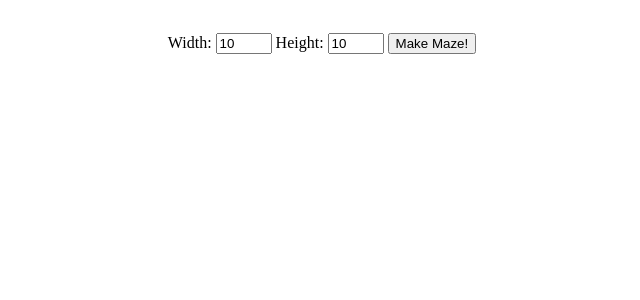
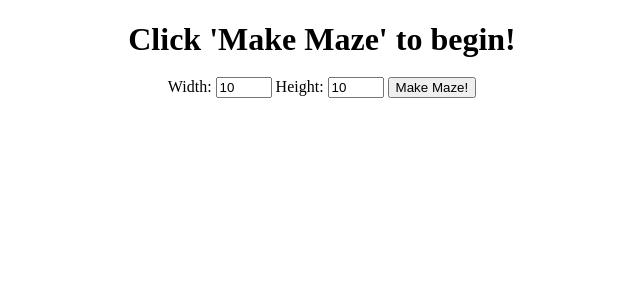
Before and after one commit to WilliamBielski/maze_generator, a Flask app: page / in a window 1280 px wide. Shown: the top 300 px of the page, without its empty margins (318-958 px from the left). Run offline with Flask 3, Linux system fonts and the light colour scheme.

Commit message:
cleaned up CSS file, moved alert to template, streamlined HTML scripts, ensured play functioned as intended

```diff
--- a/CS_200_Project/static/CSS/mazeCSS.css
+++ b/CS_200_Project/static/CSS/mazeCSS.css
@@ -3,6 +3,8 @@
     flex-flow: column;
     justify-content: center;
 }
+
+/* maze based CSS */
 
 #generatedMaze{
     display: flex;
@@ -36,11 +38,46 @@
     background-color: blue;
 }
 
+/* template CSS */
+.maze-bank{
+    display: flex;
+    justify-content: center;
+    margin-top: 0.5%;
+    margin-left: auto;
+    margin-right: auto;
+}
+
+.starter-text-div{
+    margin-top: 1%;
+    margin-left: auto;
+    margin-right: auto;
+}
+
+.starter-text{
+    font-weight: bold;
+    font-size: 32px;
+}
+
 .input-div{
     margin-top: 1%;
     margin-bottom: 1%;
     margin-left: auto;
     margin-right: auto;
+}
+
+.playButton{
+    margin-left: auto;
+    margin-right: auto;
+}
+
+.dir-Button-stuff{
+    margin-left: auto;
+    margin-right: auto;
+}
+
+#directionLabel{
+    font-size: 22px;
+    font-weight: bold;
 }
 
 .button-div{
@@ -50,20 +87,8 @@
     margin-left: auto;
     margin-right: auto;
 }
-.dir-Button-stuff{
-    margin-left: auto;
-    margin-right: auto;
+
+.dir-button{
+    margin-left: 0.5%;
+    margin-right: 0.5%;
 }
-
-.maze-bank{
-    display: flex;
-    justify-content: center;
-    margin-top: 1%;
-    margin-left: auto;
-    margin-right: auto;
-}
-
-#playButton{
-    margin-left: auto;
-    margin-right: auto;
-}
--- a/CS_200_Project/static/JS/maze_Generation.js
+++ b/CS_200_Project/static/JS/maze_Generation.js
@@ -227,11 +227,15 @@ class maze_Generation{
         //initalize maze matrix
         this.maze = this.makeMatrix([]);
 
-        //get to work later for random
+        //genertes the entry position based on a random odd number
         this.entPos = oddRand(1,this.cols-1);
 
+        //variables keep track of x & y positions in the maze
         this.playerPosX = 0;
         this.playerPosY = this.entPos;
+
+        //boolean to reference to ensure maze has yet to be cleared
+        this.cleared = false;
 
         //for each loops based on w3 schools example
         //source: https://www.w3schools.com/jsref/jsref_foreach.asp
@@ -305,28 +309,40 @@ class maze_Generation{
         return true;
     }
 
+    //moves player one to the right if needed
+    initalizePlayer(){
+        if(this.playerPosX == 0){
+            console.log("x position adjusted")
+            this.playerPosX = this.playerPosX+1;
+            this.maze[this.playerPosX][this.playerPosY] = ["walked"];
+        }
+        return true;
+    }
+
     movePlayer(direction) {
 
         this.vertEdge = this.cols-1;
         this.horzEdge = this.rows-1;
 
         // console.log("xPos = "+this.playerPosX+" yPos = "+this.playerPosY);
-        if(this.playerPosX == 0){
-            this.playerPosX = this.playerPosX+1;
-            this.maze[this.playerPosX][this.playerPosY] = ["walked"];
-        }
-
-        // console.log("xPos = "+this.playerPosX+" yPos = "+this.playerPosY);
         this.direction = direction;
 
+        /*
+        checks if the player is in exit range, then based on the what the
+        positions that the player will move to are marked as, the markings will
+        change and the player current position will be modified, all acording to
+        the directional input
+        */
         if(this.direction == 'up' && this.playerPosY > 1){
             // console.log("goes up");
             // console.log("xPos = " + this.playerPosX + " yPos = "+ this.playerPosY);
-            if(this.maze[this.playerPosX+1][this.playerPosY-2] == 'exit'){
+            if(this.maze[this.playerPosX+1][this.playerPosY-2] == 'exit'
+                || this.maze[this.playerPosX-1][this.playerPosY-2] == 'exit'){
                 this.maze[this.playerPosX][this.playerPosY-1] = ["walked"];
                 this.maze[this.playerPosX][this.playerPosY-2] = ["walked"];
                 this.playerPosY = this.playerPosY-2;
-                alert("Maze Clear!!!");
+                //alert("Maze Clear!!!");
+                this.cleared = true;
             }else if(this.maze[this.playerPosX][this.playerPosY-1] == 'path'){
                 this.maze[this.playerPosX][this.playerPosY-1] = ["walked"];
                 this.maze[this.playerPosX][this.playerPosY-2] = ["walked"];
@@ -343,11 +359,13 @@ class maze_Generation{
         }else if(this.direction == 'down' && this.playerPosY < this.vertEdge-1){
             // console.log("goes down");
             // console.log("xPos = " + this.playerPosX + " yPos = "+ this.playerPosY);
-            if(this.maze[this.playerPosX+1][this.playerPosY+2] == 'exit'){
+            if(this.maze[this.playerPosX+1][this.playerPosY+2] == 'exit'
+                || this.maze[this.playerPosX-1][this.playerPosY+2] == 'exit'){
                 this.maze[this.playerPosX][this.playerPosY+1] = ["walked"];
                 this.maze[this.playerPosX][this.playerPosY+2] = ["walked"];
                 this.playerPosY = this.playerPosY+2;
-                alert("Maze Clear!!!");
+                //alert("Maze Clear!!!");
+                this.cleared = true;
             }else if(this.maze[this.playerPosX][this.playerPosY+1] == 'path'){
                 this.maze[this.playerPosX][this.playerPosY+1] = ["walked"];
                 this.maze[this.playerPosX][this.playerPosY+2] = ["walked"];
@@ -364,7 +382,13 @@ class maze_Generation{
         }else if(this.direction == 'left' && this.playerPosX > 1){
             // console.log("goes left");
             // console.log("xPos = " + this.playerPosX + " yPos = "+ this.playerPosY);
-            if(this.maze[this.playerPosX-1][this.playerPosY] == 'path'){
+            if(this.maze[this.playerPosX-3][this.playerPosY] == 'exit'){
+                this.maze[this.playerPosX-1][this.playerPosY] = ["walked"];
+                this.maze[this.playerPosX-2][this.playerPosY] = ["walked"];
+                this.playerPosX = this.playerPosX-2;
+                //alert("Maze Clear!!!");
+                this.cleared = true;
+            }else if(this.maze[this.playerPosX-1][this.playerPosY] == 'path'){
                 this.maze[this.playerPosX-1][this.playerPosY] = ["walked"];
                 this.maze[this.playerPosX-2][this.playerPosY] = ["walked"];
                 this.playerPosX = this.playerPosX-2;
@@ -384,7 +408,8 @@ class maze_Generation{
                 this.maze[this.playerPosX][this.playerPosY+1] = ["walked"];
                 this.maze[this.playerPosX][this.playerPosY+2] = ["walked"];
                 this.playerPosX = this.playerPosX+2;
-                alert("Maze Clear!!!");
+                //alert("Maze Clear!!!");
+                this.cleared = true;
             }else if(this.maze[this.playerPosX+1][this.playerPosY] == 'path'){
                 this.maze[this.playerPosX+1][this.playerPosY] = ["walked"];
                 this.maze[this.playerPosX+2][this.playerPosY] = ["walked"];
@@ -405,6 +430,11 @@ class maze_Generation{
 
     return true;
     }
+
+    //getter for cleared
+    getCleared(){
+        return this.cleared;
+    }
 }
 
 //this is just to see if the HTML is seeing the JS
--- a/CS_200_Project/templates/display.html
+++ b/CS_200_Project/templates/display.html
@@ -9,10 +9,6 @@
 
 <body>
     <div class="bodyDiv">
-        <!--the maze goes in the div below-->
-        <div class="maze-bank" id='bank'></div>
-
-
         <!--maze div will go here-->
         <script>
 
@@ -20,87 +16,95 @@
             let cols = 10;
             let rows = 10;
 
+            //takes the values of the height/width inputs and creates a maze based on them
+            //additionally this makes sure the "playButton" is now visible to the players
             function assembleMaze(){
                 cols = document.getElementById('latitude').value;
                 rows = document.getElementById('longitude').value;
+
                 makeMaze('bank',rows,cols);
-                document.getElementById("playButton").style.visibility="visible";
-                document.getElementById("directionLabel").style.visibility="hidden";
-                document.getElementById("upButton").style.visibility="hidden";
-                document.getElementById("downButton").style.visibility="hidden";
-                document.getElementById("leftButton").style.visibility="hidden";
-                document.getElementById("rightButton").style.visibility="hidden";
+
+                document.getElementById("starter-text-div").style.display="none";
+                document.getElementById("playButton").style.display="block";
+                document.getElementById("dir-Div").style.display="none";
             }
 
-            function allowPlay(){
-                document.getElementById("playButton").style.visibility="hidden";
-                document.getElementById("directionLabel").style.visibility="visible";
-                document.getElementById("upButton").style.visibility="visible";
-                document.getElementById("downButton").style.visibility="visible";
-                document.getElementById("leftButton").style.visibility="visible";
-                document.getElementById("rightButton").style.visibility="visible";
-            }
+            //generates maze object and displays it
+            const makeMaze=function(id,width,height){
+                newMaze = new maze_Generation(width,height);
+                newMaze.displayMaze(id);
+            };
 
+            //general function to move the "player in the direction passed"
             function makeMove(id, direction){
                 newMaze.movePlayer(direction);
                 newMaze.displayMaze(id);
-                console.log("make move runs")
+                console.log("make-move runs")
+                if(newMaze.getCleared()){
+                    alert("Maze Cleared!!!");
+                }
             }
 
-            const makeMaze=function(id,width,height){
-                newMaze = new maze_Generation(width,height);
+            //essentially hides the "Play" button and makes the movement instructions/buttons visible
+            function allowPlay(id){
+                document.getElementById("playButton").style.display="none";
+                document.getElementById("dir-Div").style.display="block";
+                newMaze.initalizePlayer();
                 newMaze.displayMaze(id);
-
-            };
+            }
 
             //arrow on press method from GeeksForGeeks
             //sourse: https://www.geeksforgeeks.org/javascript-detecting-the-pressed-arrow-key/
             document.onkeydown = function(e) {
+                //if statement to ensure arrow-key movement does not proceed play activation
+                if(document.getElementById("dir-Div").style.display == "block"){
                     switch (e.keyCode) {
                         case 37:
-                        if(document.getElementById("leftButton").style.visibility == "visible"){
                             makeMove('bank','left');
-                        }
                             break;
                         case 38:
-                        if(document.getElementById("upButton").style.visibility == "visible"){
                             makeMove('bank','up');
-                        }
                             break;
                         case 39:
-                        if(document.getElementById("rightButton").style.visibility == "visible"){
                             makeMove('bank','right');
-                        }
                             break;
                         case 40:
-                        if(document.getElementById("downButton").style.visibility == "visible"){
                             makeMove('bank','down');
-                        }
                             break;
                     }
+                }
             };
-
         </script>
 
-        <div class="input-div">
+        <div class="starter-text-div" id="starter-text-div">
+            <span class="starter-text">Click 'Make Maze' to begin!</span>
+        </div>
+        <!--the maze goes in the div below-->
+        <div class="maze-bank" id='bank'></div>
+
+        <div class="input-div" id="input-div">
             <label>Width: </label>
             <input type="number" id="latitude" name="latitude" min="2" max="30" value="10">
             <label>Height: </label>
             <input type="number" id="longitude" name="longitude" min="2" max="30" value="10">
-            <button onclick="assembleMaze();">Make Maze!</button>
+            <button class="make-maze-but" onclick="assembleMaze();">Make Maze!</button>
         </div>
 
-        <button id="playButton" style="visibility:hidden" onclick="allowPlay();">PLAY MAZE!</button>
+        <button class="playButton"
+                id="playButton"
+                style="display: none"
+                onclick="allowPlay('bank');">PLAY MAZE!
+        </button>
 
-        <div class="dir-Button-stuff">
-            <label id="directionLabel" style="visibility:hidden">
+        <div class="dir-Button-stuff" style="display: none" id="dir-Div">
+            <label id="directionLabel">
                 Use the arrow keys or the buttons below to navigate the maze!
             </label>
             <div class="button-div">
-                <button id="upButton" style="visibility:hidden" onclick="makeMove('bank','up');">Move Up!</button>
-                <button id="downButton" style="visibility:hidden" onclick="makeMove('bank','down');">Move Down!</button>
-                <button id="leftButton" style="visibility:hidden" onclick="makeMove('bank','left');">Move Left!</button>
-                <button id="rightButton" style="visibility:hidden" onclick="makeMove('bank','right');">Move Right!</button>
+                <button id="upButton" class="dir-button" onclick="makeMove('bank','up');">Move Up!</button>
+                <button id="downButton" class="dir-button" onclick="makeMove('bank','down');">Move Down!</button>
+                <button id="leftButton" class="dir-button" onclick="makeMove('bank','left');">Move Left!</button>
+                <button id="rightButton" class="dir-button" onclick="makeMove('bank','right');">Move Right!</button>
             </div>
         </div>
     </div>
```
Lines whose indentation alone changed are shown as unchanged.
